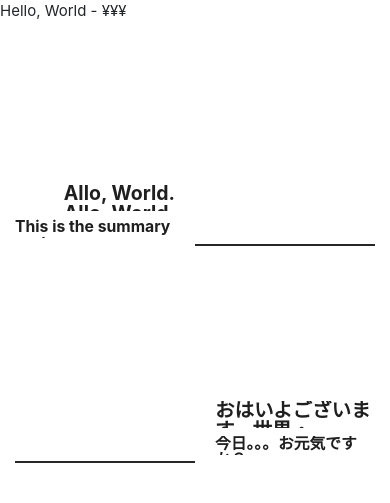
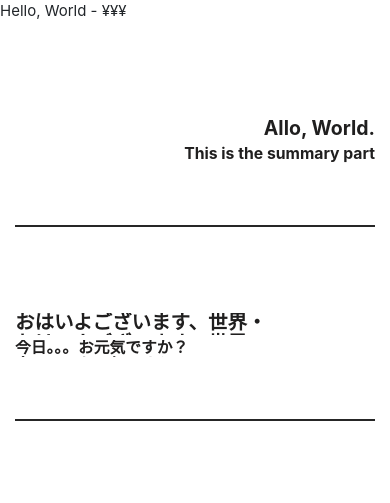
Before and after one commit to ehylam/gatsby-blog-v2, a Gatsby site: page / in a window 390 px wide. Built offline with nearby package versions, Linux system fonts and the light colour scheme; Gatsby itself is replaced by a stand-in of ours.

Commit message:
added mobile friendly stuff

```diff
--- a/src/components/Post/Post.scss
+++ b/src/components/Post/Post.scss
@@ -3,12 +3,18 @@
 	display: flex;
 	justify-content: space-between;
 	align-items: flex-end;
-	flex-direction: row;
+	flex-direction: column-reverse;
+	@media screen and (min-width: 768px) {
+		flex-direction: row;
+	}
 	&:not(:first-child) {
 		margin-top: 6vh;
 	}
 	&:nth-child(odd) {
-		flex-direction: row-reverse;
+		flex-direction: column-reverse;
+		@media screen and (min-width: 768px) {
+			flex-direction: row-reverse;
+		}
 		.post__block {
 			p {
 				right: unset;
@@ -18,12 +24,18 @@
 		&:hover {
 			.post__block {
 				&::after {
-					left: 50%;
+					left: 40%;
+					@media screen and (min-width: 768px) {
+						left: 50%;
+					}
 				}
 			}
 		}
 		.post__link {
-			padding: 20px 20px 20px 0;
+			padding: 20px 0 15px 0;
+			@media screen and (min-width: 768px) {
+				padding: 20px 20px 15px 0;
+			}
 			display: flex;
 			justify-content: flex-end;
 			align-items: flex-end;
@@ -38,7 +50,10 @@
 
 			&::after {
 				// width: 0;
-				left: -50%;
+				left: -40%;
+				@media screen and (min-width: 768px) {
+					left: -50%;
+				}
 			}
 		}
 
@@ -48,7 +63,7 @@
 				h1,
 				h3 {
 					&:first-child {
-						transform: translate3d(0, -100%, 0);
+						transform: translate3d(0, -110%, 0);
 					}
 
 					&:last-child {
@@ -60,12 +75,14 @@
 	}
 	&__block {
 		position: relative;
-		height: 15vh;
 		overflow: hidden;
-		margin: 20px 0;
-		width: 30%;
-		@media screen and (min-width: 368px) {
+		width: 100%;
+		margin: 15px 0;
+		height: 4vh;
+		@media screen and (min-width: 768px) {
+			height: 15vh;
 			width: 50%;
+			margin: 20px 0;
 		}
 		@media screen and (min-width: 1024px) {
 			width: 70%;
@@ -94,26 +111,35 @@
 		justify-content: flex-end;
 		flex-direction: column;
 		align-items: flex-start;
-		padding: 20px 0 20px 20px;
-
+		padding: 20px 0 15px 0;
 		color: rgb(32, 31, 31);
 		text-decoration: none;
-		width: 70%;
-
+		width: 100%;
+		@media screen and (min-width: 768px) {
+			padding: 20px 0 15px 20px;
+			width: 50%;
+		}
+		@media screen and (min-width: 1024px) {
+			width: 30%;
+		}
 		.heading {
 			position: relative;
 			overflow: hidden;
-			height: 27px;
-			margin-bottom: 8px;
+			margin-bottom: 5px;
+			height: 22px;
+			@media screen and (min-width: 768px) {
+				height: 30px;
+			}
 			h1 {
 				transition: all .5s ease;
 				transition-delay: 0.1s;
+				margin-bottom: 2px;
 				&:first-child {
 					transform: translateZ(0);
 				}
 				&:last-child {
 					position: absolute;
-					transform: translate3d(0, 101%, 0);
+					transform: translate3d(0, 110%, 0);
 					top: 0;
 				}
 			}
@@ -122,27 +148,23 @@
 		.description {
 			position: relative;
 			overflow: hidden;
-			height: 19px;
-			margin-bottom: 8px;
+			height: 17px;
+			@media screen and (min-width: 768px) {
+				height: 22px;
+			}
 			h3 {
 				transition: all .5s ease;
 				transition-delay: 0.15s;
+				margin-bottom: 2px;
 				&:first-child {
 					transform: translateZ(0);
 				}
 				&:last-child {
 					position: absolute;
-					transform: translate3d(0, 101%, 0);
+					transform: translate3d(0, 110%, 0);
 					top: 0;
 				}
 			}
-		}
-
-		@media screen and (min-width: 368px) {
-			width: 50%;
-		}
-		@media screen and (min-width: 1024px) {
-			width: 30%;
 		}
 
 		h3 {
```
